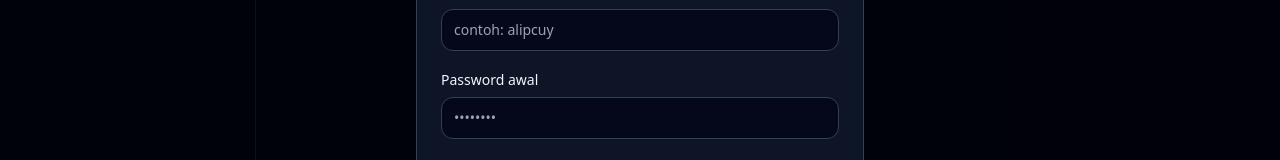
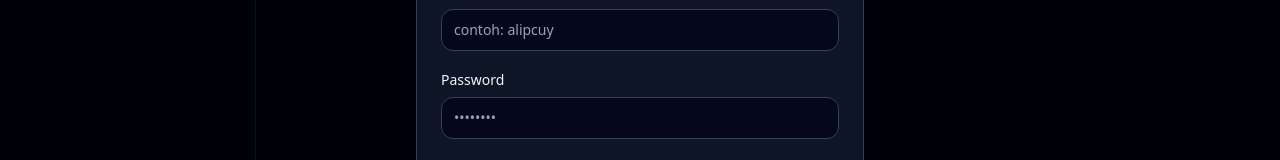
Before and after one commit to aybhjd/mystery-box-web, a Next.js app: page /panel/members in a window 1280 px wide. Both pictures are taken after a click on the button "New Member". Shown: the part 318-478 px from the top of the page. Built offline with nearby package versions, Linux system fonts and the light colour scheme; no server answers.

Commit message:
Update page.tsx

```diff
--- a/app/panel/members/page.tsx
+++ b/app/panel/members/page.tsx
@@ -780,7 +780,7 @@ export default function PanelMembersPage() {
 
               <div className="space-y-1.5">
                 <label className="text-sm font-medium" htmlFor="nm-password">
-                  Password awal
+                  Password
                 </label>
                 <input
                   id="nm-password"
```
